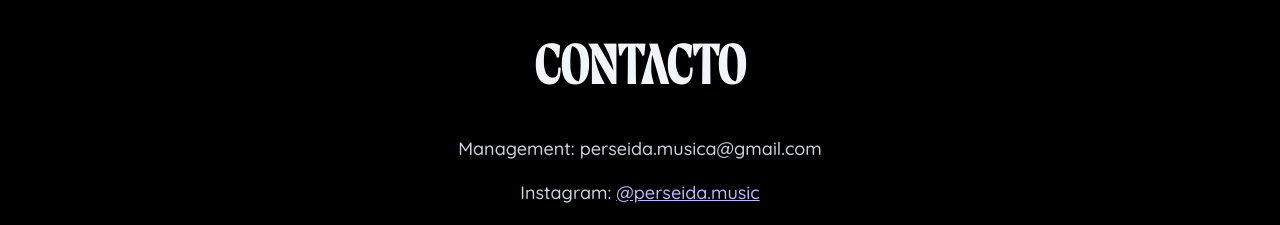
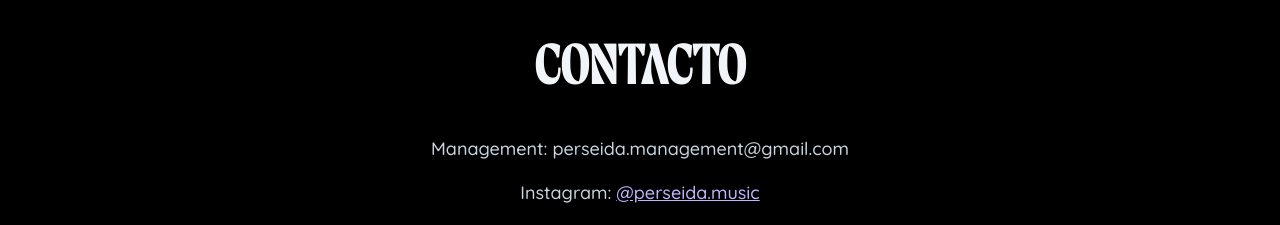
Before and after one commit to perseidamusic/perseida-epk, a React (Vite) app: page / in a window 1280 px wide. Shown: the part 3800-4025 px from the top of the page. Built offline with nearby package versions, Linux system fonts and the light colour scheme.

Commit message:
Update App.jsx

```diff
--- a/src/App.jsx
+++ b/src/App.jsx
@@ -321,7 +321,7 @@ export default function PerseidaEPK() {
           </h2>
 
           <div className="font-quicksand space-y-4 text-lg text-slate-300 mb-12">
-            <p>Management: perseida.musica@gmail.com</p>
+            <p>Management: perseida.management@gmail.com</p>
              <p>
                 Instagram:{' '}
                   <a
```
